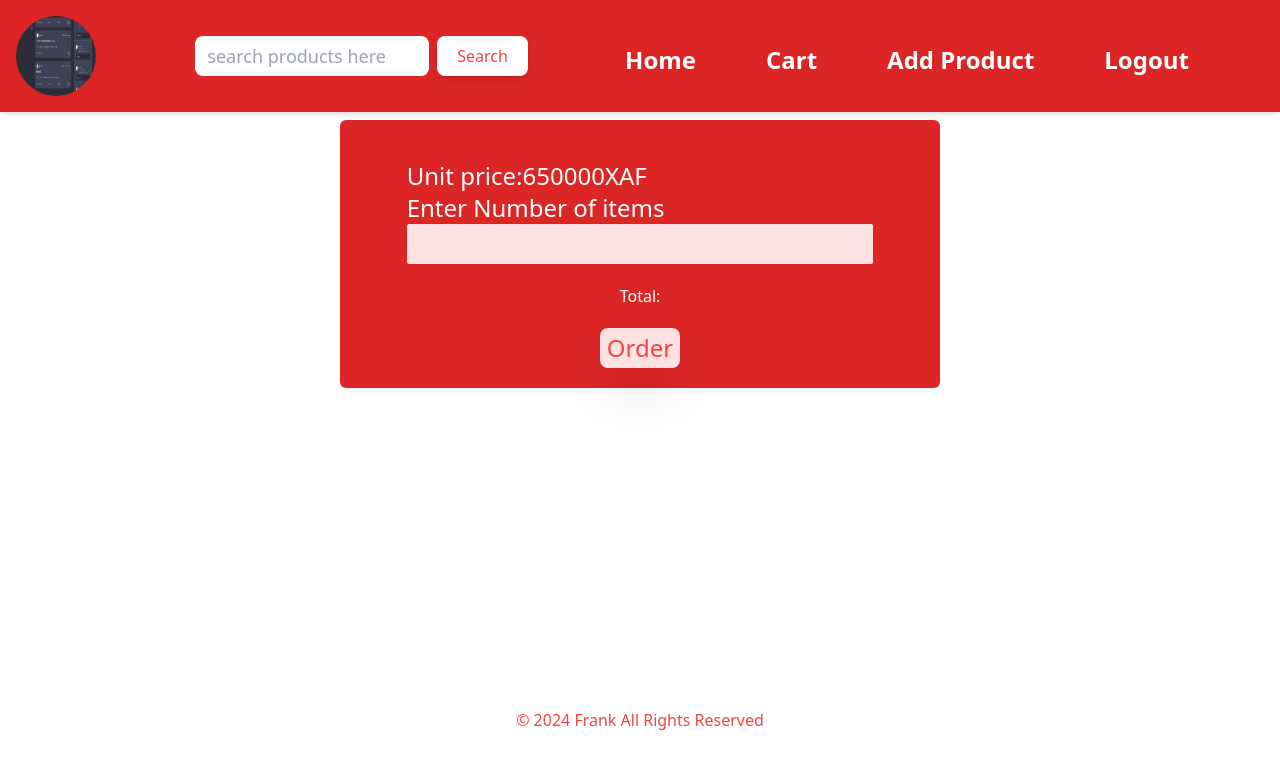
After one commit to FrankNeba/DjangoEcommerce, a Django app: page /order/8 in a window 1280 px wide. The commit adds this page. Shown: the top 771 px of the page. Run offline with Django 3.2, Linux system fonts and the light colour scheme; a user stored in the database is signed in; data comes from the database, SQL or seed files in the repository; both versions use the stored data as it was after the commit; some libraries are stand-ins or nearby versions.

Commit message:
email sending added

```diff
--- a/requirements.txt
+++ b/requirements.txt
@@ -1,4 +1,4 @@
-
+apturl==0.5.2
 asgiref==3.5.0
 bcrypt==3.2.0
 blinker==1.4
@@ -21,8 +21,6 @@ duplicity==0.8.21
 fasteners==0.14.1
 filelock==3.15.4
 future==0.18.2
-gunicorn
-psycopg2-binary
 httplib2==0.20.2
 idna==3.3
 importlib-metadata==4.6.4
--- a/shop/templates/shop/main.html
+++ b/shop/templates/shop/main.html
@@ -9,7 +9,7 @@
     <link rel="stylesheet" href="{% static 'styles/style.css' %}">
 
 </head>
-<body class="p-2 md:p-10">
+<body class="p-2 md:p-10 flex flex-col">
     {% include 'shop/navbar.html' %}
 
 
@@ -19,7 +19,8 @@
 
     {% endblock %}
 
-    <p class="text-red-500 mt-80">Copy Rights 2024</p>
+    <p class="text-red-500 mt-80 flex self-center"> &copy 2024 Frank All Rights  Reserved</p>
+    <!-- lgxw jovy uayr ockb -->
 
 
     <script type="module" src="https://unpkg.com/ionicons@7.1.0/dist/ionicons/ionicons.esm.js"></script>
--- a/shop/templates/shop/navbar.html
+++ b/shop/templates/shop/navbar.html
@@ -21,12 +21,12 @@
                     <button type="submit" class="md:px-5 md:py-2 px-2 py-1 shadow-md rounded-lg bg-white text-red-500">Search</button>
                 </form>
 
-       <ion-icon id="menu" name="menu-outline" class="w-10 h-10 lg:hidden place-self-end"></ion-icon>
-       <ion-icon id="menu-x" name="close-outline" class="w-10 h-10 hidden lg:hidden place-self-end"></ion-icon>
+       <ion-icon id="menu" name="menu-outline" class="w-14 h-14 lg:hidden place-self-end self-center"></ion-icon>
+       <ion-icon id="menu-x" name="close-outline" class="w-14 h-14 hidden lg:hidden place-self-end self-center"></ion-icon>
 
     <div id="content" class="hidden lg:w-4/6 w-full absolute
-                                lg:relative flex flex-col bg-red-600 -bottom-80
-                                lg:bottom-0 lg:flex lg:flex-row justify-center
+                                lg:relative flex flex-col bg-red-600 top-[100%]
+                                lg:top-0 lg:flex lg:flex-row justify-center
                                 lg:justify-between items-center  px-10 right-0
                                 transition-all duration-2000 ease-in-out pb-32 pt-5 lg:py-0 ">
         <ul class="flex lg:flex-row justify-center lg:justify-around items-center
--- /dev/null
+++ b/shop/templates/shop/order.html
@@ -0,0 +1,37 @@
+{% extends "shop/main.html" %}
+
+{% block content %}
+<main class="mt-20 flex items-center justify-center">
+    <form action=""
+    method = 'post'
+    class="flex rounded-md flex-col space-y-5 bg-red-600 items-center justify-center p-5 w-full  md:w-1/2 text-white">
+        {% csrf_token %}
+        <div class="w-5/6 flex flex-col">
+            <div class="flex flex-row text-2xl font-medium">
+                <p>Unit price: </p>
+                <p id="price">{{product.price}}</p>
+                <p> XAF</p>
+            </div>
+
+
+            <label
+                for="amount"
+                class="text-2xl font-medium">Enter Number of items </label>
+            <input type="number" class="bg-red-100 rounded-sm h-10 text-red-500" name="amount" id="amount" required>
+        </div>
+
+        <div class="flex flex-row">
+            <p>Total: </p>
+            <!-- <p id="total">23</p> -->
+        </div>
+
+
+
+        <button type="submit" class="w-20 h-10 bg-red-100 text-red-500 text-2xl font-medium rounded-lg shadow-2xl">Order</button>
+
+
+
+    </form>
+</main>
+
+{% endblock content %}
--- a/shop/urls.py
+++ b/shop/urls.py
@@ -16,6 +16,9 @@ urlpatterns = [
     path('add_to_cart/<str:pk>', views.addToCart, name='addtocart'),
     path('cart', views.viewCart, name="cart"),
     path('profile/<str:pk>/', views.profile, name="profile"),
+    path('removeitem/<str:pk>', views.removecart, name='removecart'),
+    path("sendmail", views.mail, name='sendmail'),
+    path('order/<str:pk>', views.order, name='order')
 
 
 ]
--- a/shop/views.py
+++ b/shop/views.py
@@ -6,22 +6,26 @@ from django.db.models import Q
 from .forms import  UserForm, UserUpdate
 from django.contrib.auth import login, logout, authenticate
 from django.contrib import messages
+from django.core.mail import send_mail
 
 # Create your views here.
 #home view
 def home(request):
-    q = request.GET.get('q')
-    p = request.GET.get('p')
-    if p is not None:
-        q=p
-    elif q is not None:
-        p=q
-    else:
-        p=''
-        q=''
-    products = Product.objects.filter(Q(category__name__contains = q) | Q(name__contains = p))
-    categories = []
-    [categories.append(product.category) for product in products if product.category not in categories]
+    q = request.GET.get('q','')
+    p = request.GET.get('p','')
+    products = list(Product.objects.filter(Q(name__contains = q) ))
+    categories = list(Category.objects.filter(Q(name__contains = p)))
+    # if products.count() > 0 and categories.count() == 0:
+        # categories = []
+        # [categories.append(product.category) for product in products if product.category not in categories]
+    for category in categories:
+        countn = 0
+        for product in products:
+            if product.category == category:
+                countn += 1
+        if countn == 0:
+            categories.remove(category)
+
     categoryoptions = Category.objects.all()
     context = {'products': products, 'categories':categories, 'categoryoptions': categoryoptions}
     return render(request, 'shop/home.html', context)
@@ -121,7 +125,13 @@ def addProduct(request):
         price = int(request.POST.get('price'))
         description = request.POST.get('description')
         category = request.POST.get('category')
-        category = Category.objects.get(id=int(category))
+        otherCategory = request.POST.get('other')
+        if category == 'other':
+            newCategory = Category(name=otherCategory)
+            newCategory.save()
+            category = Category.objects.get(name = newCategory)
+        else:
+            category = Category.objects.get(id=int(category))
         image = request.FILES.get('image')
         form = Product(name = name, seller = seller, price = price, description = description, category = category, image = image)
         form.save()
@@ -162,6 +172,7 @@ def productDetails(request, pk):
     return render(request, 'shop/product.html', context)
 
 #add category
+@login_required(login_url='login')
 def Categories(request):
     if request.method == 'POST':
         name = request.POST.get('name')
@@ -205,3 +216,47 @@ def viewCart(request):
     cart = Cart.objects.filter(user = request.user)
     context = {'cart':cart}
     return render(request, 'shop/cart.html', context)
+
+
+@login_required(login_url='login')
+def removecart(request, pk):
+    item = Cart.objects.get(id=pk)
+    item.delete()
+    return redirect('cart')
+
+@login_required(login_url='login')
+def order(request, pk):
+    product = Product.objects.get(id=pk)
+    if request.method == 'POST':
+        amount = int(request.POST.get('amount'))
+        price = amount * int(product.price)
+        orderMessage = f"Hello {product.seller.username}, \nAn order has been made by {request.user.email}\nName: {request.user.username}\nProduct: {product.name}  \nQuantity: {amount}\nAddress: {request.user.address}\nPrice: {price}XAF"
+        replyMessage = f"Hello {request.user.username}, \nYou have successfully made an order to  {product.seller.email}\nName: {product.seller.username}\nProduct: {product.name}  \nQuantity: {amount}\nPrice: {price}XAF"
+        send_mail(
+        subject="Order Made",
+        message= orderMessage,
+        recipient_list=[product.seller.email],
+        from_email= None,
+        fail_silently=False
+        )
+        send_mail(
+        subject="Order Made",
+        message= replyMessage,
+        recipient_list=[request.user.email],
+        from_email= None,
+        fail_silently=False
+        )
+        return redirect("cart")
+    context = {'product': product}
+    return render(request, 'shop/order.html', context)
+
+@login_required(login_url='login')
+def mail(request):
+    send_mail(
+        subject="Hello",
+        message= "Django Email testing",
+        recipient_list=["frankneba92@gmail.com"],
+        from_email= None,
+        fail_silently=False
+    )
+    return redirect("cart")
--- a/static/js/index.js
+++ b/static/js/index.js
@@ -1,15 +1,25 @@
 
-    const menu = document.getElementById('menu')
-    const menuX = document.getElementById('menu-x')
-    const menuContent = document.getElementById('content')
-    menu.addEventListener('click', () => {
-        menuContent.classList.toggle('hidden')
-        menu.classList.toggle('hidden')
-        menuX.classList.toggle('hidden')
+    // const menu = document.getElementById('menu')
+    // const menuX = document.getElementById('menu-x')
+    // const menuContent = document.getElementById('content')
+    // menu.addEventListener('click', () => {
+    //     menuContent.classList.toggle('hidden')
+    //     menu.classList.toggle('hidden')
+    //     menuX.classList.toggle('hidden')
+    // })
+
+    // menuX.addEventListener('click', () => {
+    //     menuContent.classList.toggle('hidden')
+    //     menu.classList.toggle('hidden')
+    //     menuX.classList.toggle('hidden')
+    // })
+
+    const amount = document.getElementById('amount')
+    const total = document.getElementById('total')
+    const itemprice = document.getElementById('itemprice')
+
+    amount.addEventListener('change', ()=> {
+        let price = Number(amount.value) * Number(itemprice)
+        total.textContent = amount.value
+        console.log('iteminputed')
     })
-
-    menuX.addEventListener('click', () => {
-        menuContent.classList.toggle('hidden')
-        menu.classList.toggle('hidden')
-        menuX.classList.toggle('hidden')
-    })
```
Also changed, not shown: ecommerce/settings.py (+10 -0 lines), shop/templates/shop/addProduct.html (+13 -0 lines), shop/templates/shop/cart.html (+6 -2 lines), shop/templates/shop/product.html (+7 -4 lines), db.sqlite3, ecommerce/__init__.py (deleted), shop/__init__.py (deleted), shop/migrations/__init__.py (deleted), static/images/images/Phone3.jpeg (added), static/images/images/Phone3_ptxwBpB.jpeg (added), static/images/images/Screenshot_2024-08-05_070258.png (added), static/images/images/phone2.jpeg (added).
